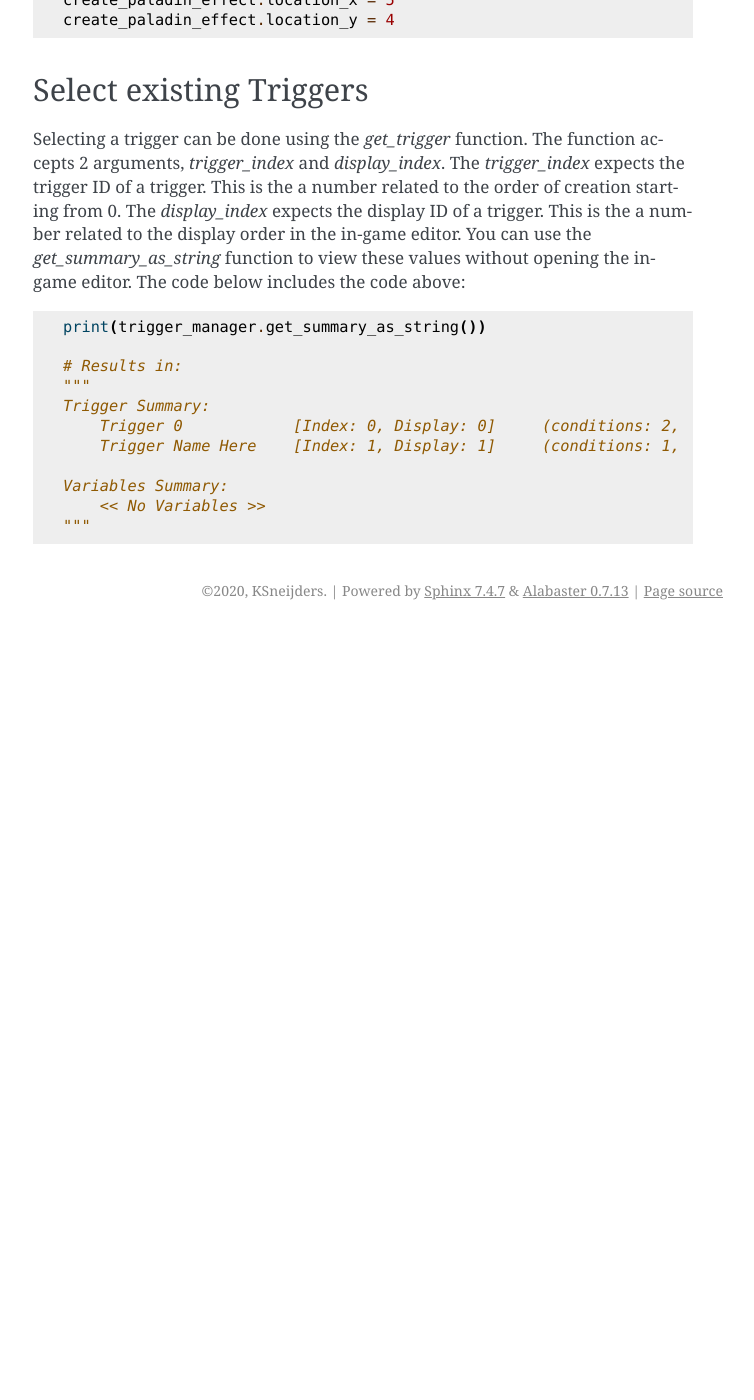
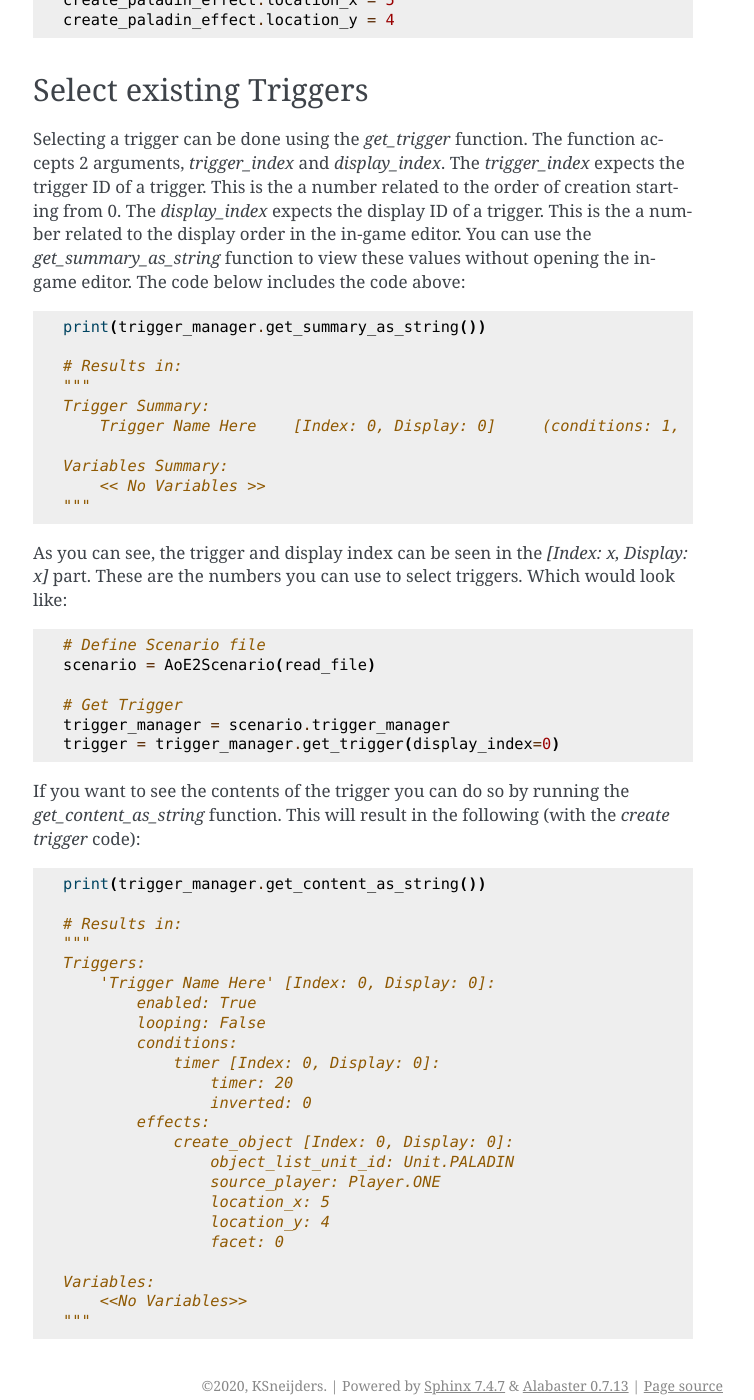
Before and after one commit to KSneijders/AoE2ScenarioParser, a Sphinx documentation site: the page built from docs/source/examples/triggers.rst, in a window 1280 px wide and 1400 px high, scrolled down 837 px. Shown: the whole window, without its empty margins (387-1141 px from the left). Built offline with Sphinx 7.4.7, drawn with Linux system fonts in a browser that asks for light colours; before the commit the page ends 1467 px from its top, so only the background shows below that.

Commit message:
Added more docs for testing

```diff
--- a/docs/source/examples/triggers.rst
+++ b/docs/source/examples/triggers.rst
@@ -51,9 +51,45 @@
     # Results in:
     """
     Trigger Summary:
-        Trigger 0            [Index: 0, Display: 0]	(conditions: 2,  effects: 1)
-        Trigger Name Here    [Index: 1, Display: 1]	(conditions: 1,  effects: 1)
+        Trigger Name Here    [Index: 0, Display: 0]	(conditions: 1,  effects: 1)
 
     Variables Summary:
         << No Variables >>
     """
+
+As you can see, the trigger and display index can be seen in the `[Index: x, Display: x]` part.
+These are the numbers you can use to select triggers. Which would look like::
+
+    # Define Scenario file
+    scenario = AoE2Scenario(read_file)
+
+    # Get Trigger
+    trigger_manager = scenario.trigger_manager
+    trigger = trigger_manager.get_trigger(display_index=0)
+
+If you want to see the contents of the trigger you can do so by running the `get_content_as_string` function.
+This will result in the following (with the `create trigger` code)::
+
+    print(trigger_manager.get_content_as_string())
+
+    # Results in:
+    """
+    Triggers:
+        'Trigger Name Here' [Index: 0, Display: 0]:
+            enabled: True
+            looping: False
+            conditions:
+                timer [Index: 0, Display: 0]:
+                    timer: 20
+                    inverted: 0
+            effects:
+                create_object [Index: 0, Display: 0]:
+                    object_list_unit_id: Unit.PALADIN
+                    source_player: Player.ONE
+                    location_x: 5
+                    location_y: 4
+                    facet: 0
+
+    Variables:
+        <<No Variables>>
+    """
```
